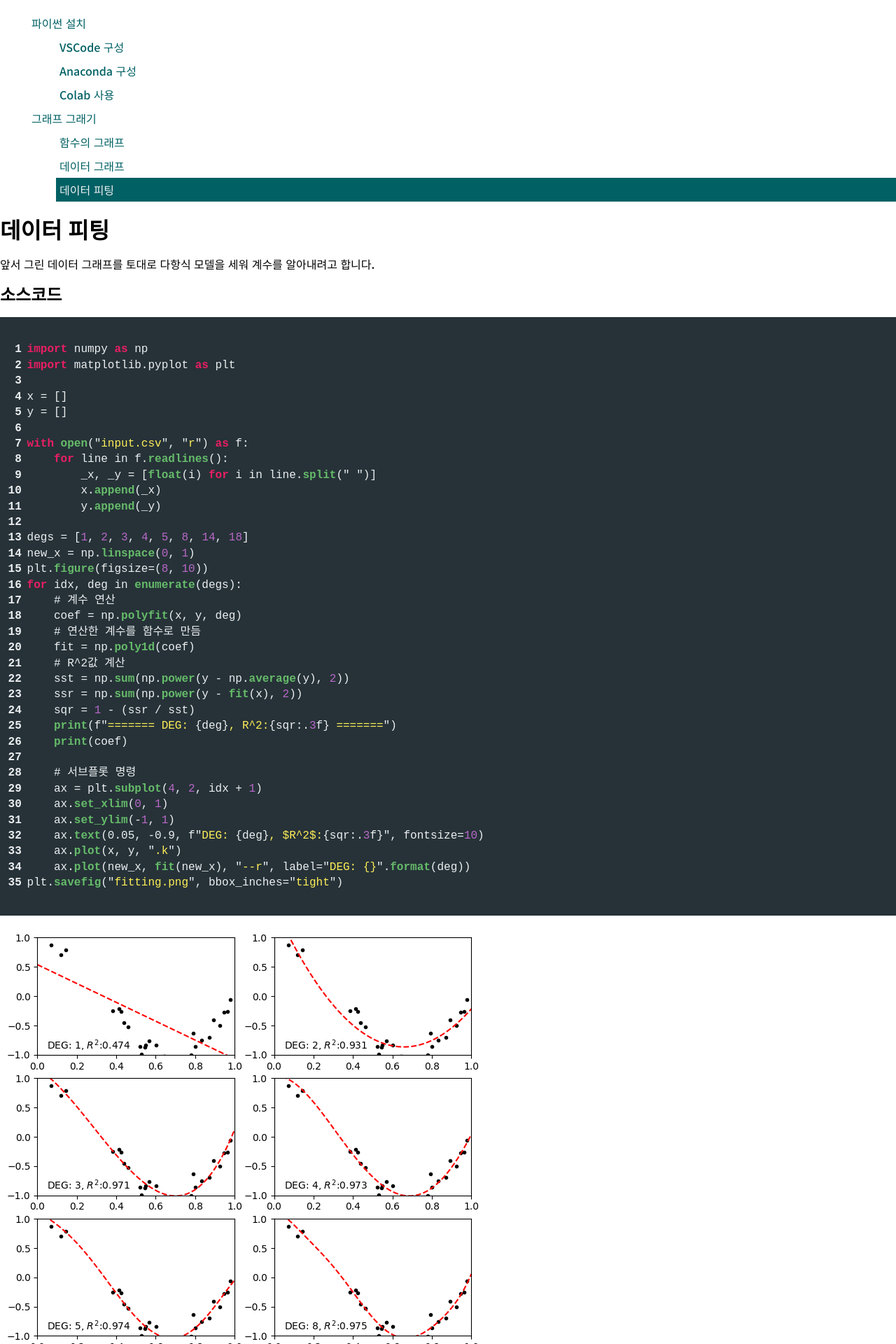
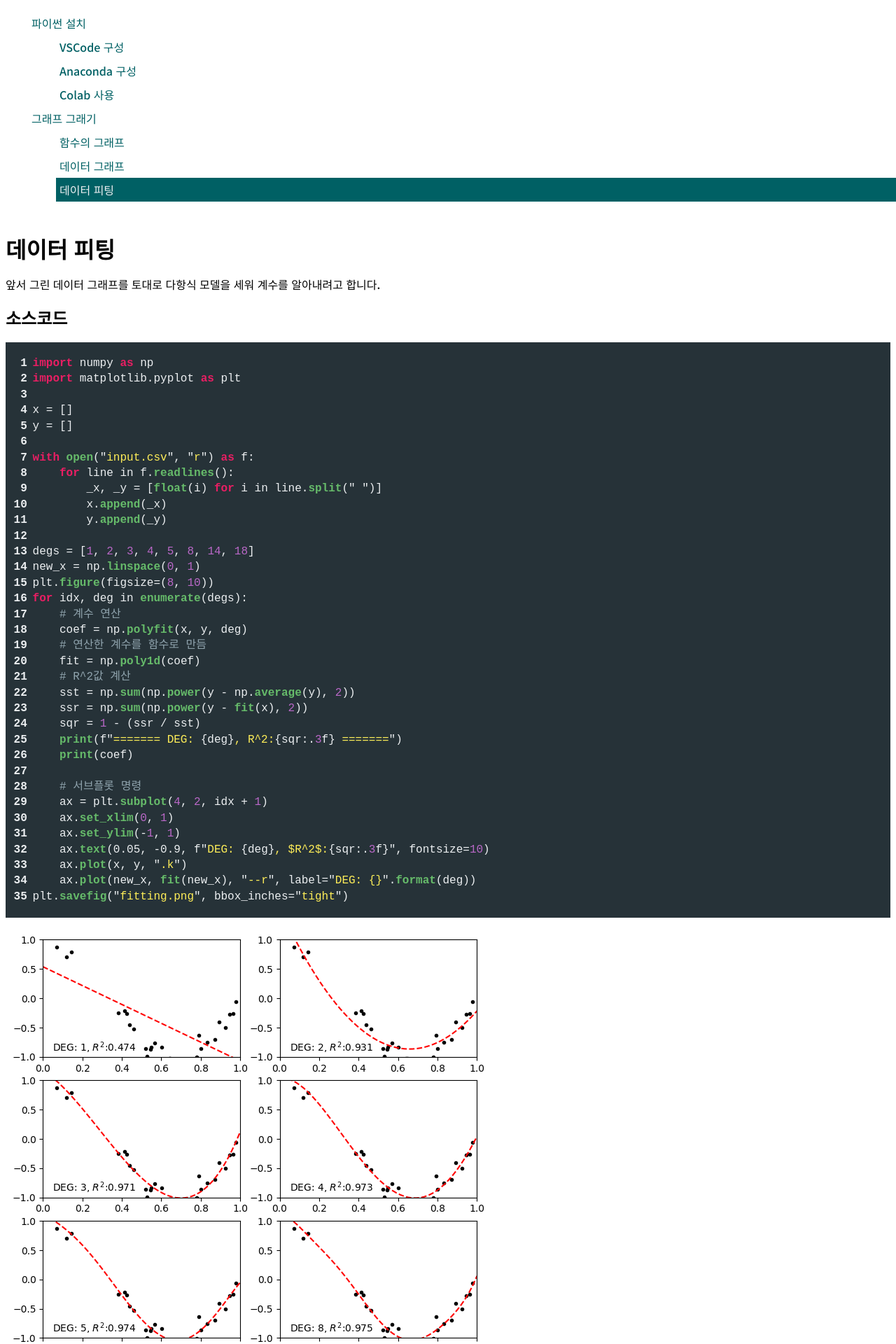
Before and after one commit to CNU-Computer-Physics/CNU-Computer-Physics.github.io, a Jekyll site: the page built from docs/plotting/data_fitting.md, in a window 1280 px wide. Shown: the top 1920 px of the page at 70% size. Built offline with Jekyll 4.4.1, drawn with Linux system fonts in a browser that asks for light colours; nearby versions of some CDN libraries; some web fonts are replaced.

Commit message:
style tune

```diff
--- a/_sass/common.sass
+++ b/_sass/common.sass
@@ -1,2 +1,5 @@
 a
   text-decoration: none
+article
+  padding: 1rem 0.5rem
+  line-height: 1.8em
--- a/_sass/highlighter-rouge.sass
+++ b/_sass/highlighter-rouge.sass
@@ -1,7 +1,28 @@
+code
+  display: inline-block
+  box-sizing: content-box
+  padding: 2px 7px
+  border-radius: 2px
+  background: material-color('pink', '600')
+  color: material-color('pink', '50')
+  font-size: 0.9em
+pre > code
+  overflow-x: auto
+  background: material-color('blue-grey', '900')
+  color: material-color('blue-grey', '50')
+
 div.highlighter-rouge
   overflow-x: auto
   background: material-color('blue-grey', '900')
   color: material-color('blue-grey', '50')
+  code
+    padding: 0
+    display: inline
+    background: unset
+    color: unset
+    font-size: 1em
+  pre
+    margin: 0.5rem 0
   .highlight
     td.rouge-gutter
       min-width: 1.5em
@@ -22,3 +43,5 @@
       color: material-color('yellow', '400')
     .mi, .bp
       color: material-color('purple', '300')
+    .c1
+      color: material-color('blue-grey', '300')
```
